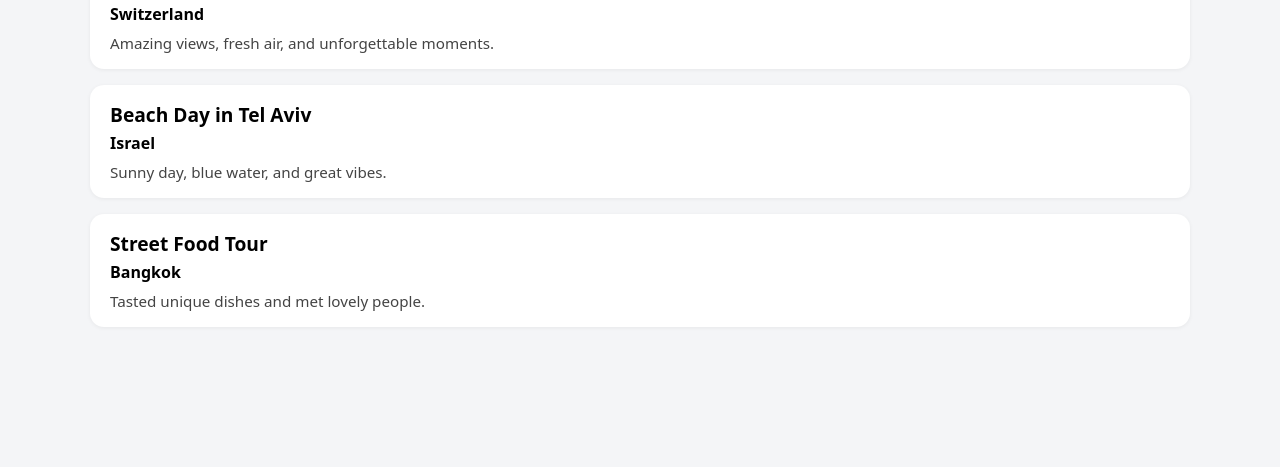
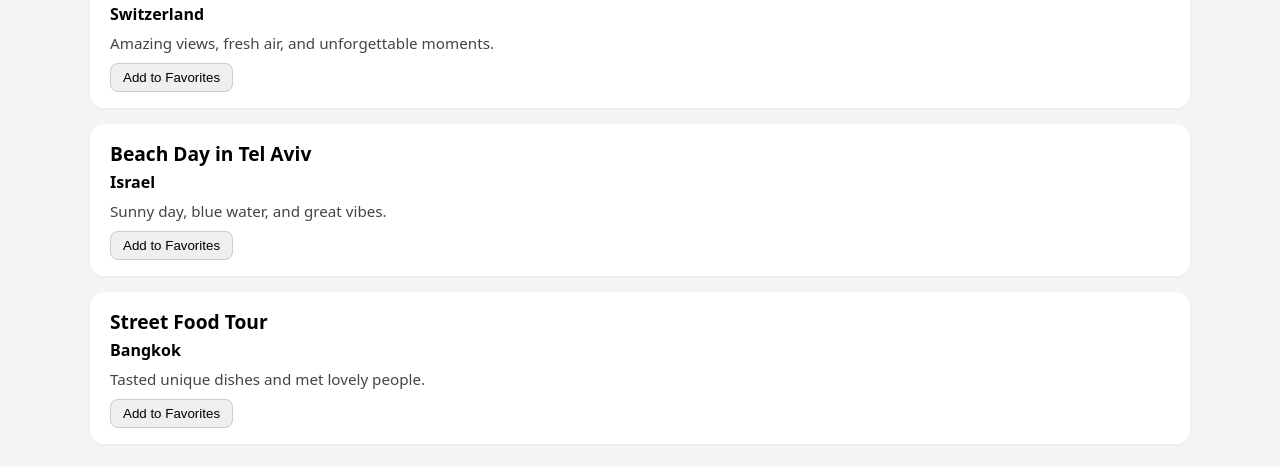
Before and after one commit to sebaamasha/Rehla-tripproject, a React (Create React App) app: page / in a window 1280 px wide. Shown: the part 423-890 px from the top of the page. Before the commit the page ends 800 px from the top, so only its background shows below. Built offline with nearby package versions, Linux system fonts and the light colour scheme.

Commit message:
Add favorites functionality

```diff
--- a/src/components/TripCard.jsx
+++ b/src/components/TripCard.jsx
@@ -1,10 +1,38 @@
+import { useContext } from "react";
+import { FavoritesContext } from "../context/FavoritesContext";
 
 function TripCard({ trip }) {
+  const { addToFavorites, removeFromFavorites, isFavorite } =
+    useContext(FavoritesContext);
+
+  const favorite = isFavorite(trip.id);
+
+  function handleFavoriteClick() {
+    if (favorite) {
+      removeFromFavorites(trip.id);
+    } else {
+      addToFavorites(trip);
+    }
+  }
+
   return (
     <article className="trip-card">
       <h3 className="trip-title">{trip.title}</h3>
       <p className="trip-location">{trip.location}</p>
       <p className="trip-description">{trip.description}</p>
+
+      <button
+        onClick={handleFavoriteClick}
+        style={{
+          marginTop: "10px",
+          padding: "6px 12px",
+          borderRadius: "8px",
+          border: "1px solid #ccc",
+          cursor: "pointer",
+        }}
+      >
+        {favorite ? "Remove Favorite" : "Add to Favorites"}
+      </button>
     </article>
   );
 }
--- a/src/pages/ApiPage.jsx
+++ b/src/pages/ApiPage.jsx
@@ -1,9 +1,13 @@
-import { useState, useEffect } from "react";
+import { useState, useEffect, useContext } from "react";
+import { FavoritesContext } from "../context/FavoritesContext";
 
 function ApiPage() {
   const [posts, setPosts] = useState([]);
   const [isLoading, setIsLoading] = useState(false);
   const [error, setError] = useState("");
+
+  const { addToFavorites, removeFromFavorites, isFavorite } =
+    useContext(FavoritesContext);
 
   useEffect(() => {
     setIsLoading(true);
@@ -26,21 +30,49 @@
       });
   }, []);
 
+  function handleFavorite(post) {
+    if (isFavorite(post.id)) {
+      removeFromFavorites(post.id);
+    } else {
+      addToFavorites(post);
+    }
+  }
+
   return (
-    <div style={styles.container}>
+    <div style={{ maxWidth: "800px", margin: "0 auto", padding: "16px" }}>
       <h1>Stories from API</h1>
-      <p>These are example posts loaded from a public API.</p>
 
       {isLoading && <p>Loading...</p>}
-
-      {error && <p style={styles.error}>{error}</p>}
+      {error && <p style={{ color: "red" }}>{error}</p>}
 
       {!isLoading && !error && (
-        <ul style={styles.list}>
+        <ul style={{ listStyle: "none", padding: 0, marginTop: "16px" }}>
           {posts.map((post) => (
-            <li key={post.id} style={styles.item}>
+            <li
+              key={post.id}
+              style={{
+                border: "1px solid #ccc",
+                borderRadius: "8px",
+                padding: "12px",
+                marginBottom: "12px",
+                backgroundColor: "#f9f9f9",
+              }}
+            >
               <h3>{post.title}</h3>
               <p>{post.body}</p>
+
+              <button
+                onClick={() => handleFavorite(post)}
+                style={{
+                  marginTop: "10px",
+                  padding: "6px 12px",
+                  borderRadius: "8px",
+                  border: "1px solid #ccc",
+                  cursor: "pointer",
+                }}
+              >
+                {isFavorite(post.id) ? "Remove Favorite" : "Add to Favorites"}
+              </button>
             </li>
           ))}
         </ul>
@@ -49,30 +81,4 @@
   );
 }
 
-const styles = {
-  container: {
-    maxWidth: "800px",
-    margin: "0 auto",
-    padding: "16px",
-  },
-  list: {
-    listStyle: "none",
-    padding: 0,
-    marginTop: "16px",
-    display: "flex",
-    flexDirection: "column",
-    gap: "12px",
-  },
-  item: {
-    border: "1px solid #ccc",
-    borderRadius: "8px",
-    padding: "12px",
-    backgroundColor: "#f9f9f9",
-  },
-  error: {
-    color: "red",
-    marginTop: "8px",
-  },
-};
-
 export default ApiPage;
```
